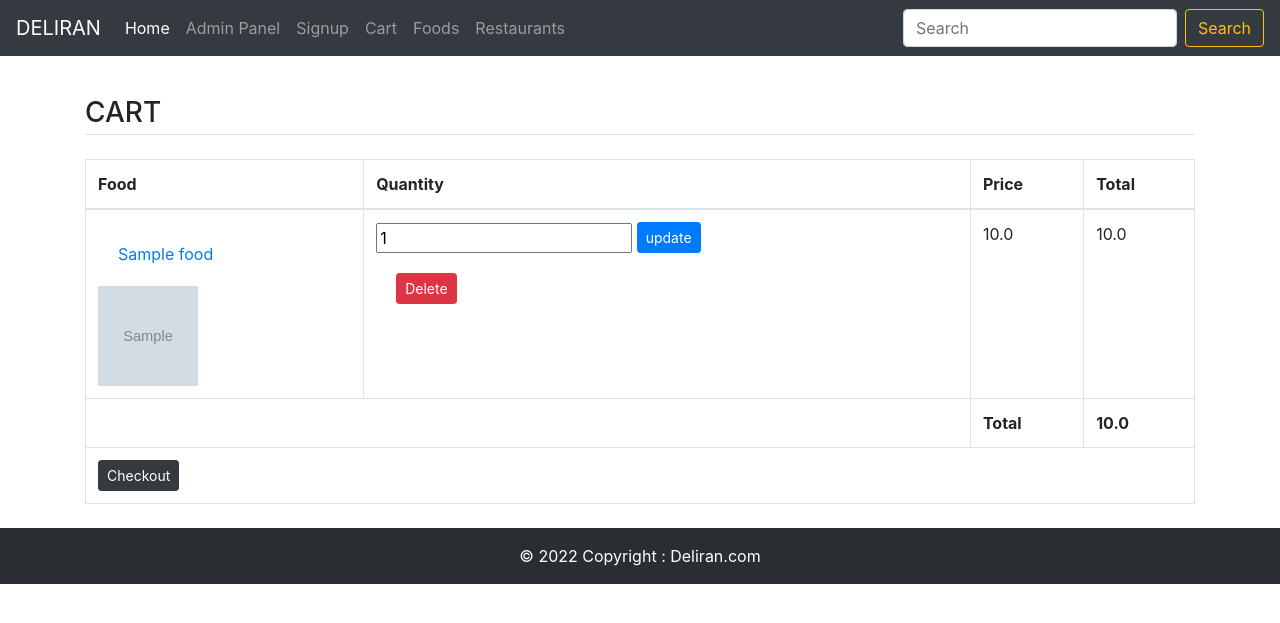
After one commit to delaramghaemmaghami/Maktab_Final_Project, a Django app: page /cart/ in a window 1280 px wide. The commit adds this page. Shown: the top 623 px of the page. Run offline with Django 4.2, Linux system fonts and the light colour scheme; a user stored in the database is signed in; data comes from the database, SQL or seed files in the repository; tables that the repository leaves empty hold one stand-in row (values such as "Sample post"); grey boxes marked "Sample" are stand-in pictures; some libraries are stand-ins or nearby versions.

Commit message:
Cart when a user is logged in

```diff
--- a/SRC/restaurant/models.py
+++ b/SRC/restaurant/models.py
@@ -90,7 +90,7 @@ class Food(models.Model):
 
 class Menu(models.Model):
     inventory = models.PositiveIntegerField()
-    price = models.DecimalField(validators=[MinValueValidator(0.0)], max_digits=10, decimal_places=3)
+    price = models.DecimalField(validators=[MinValueValidator(0.0)], max_digits=10, decimal_places=1)
 
     food = models.ForeignKey(Food, on_delete=models.CASCADE, related_name="food_rel")
     branch = models.ForeignKey(Branch, on_delete=models.CASCADE, related_name="branch_rel")
@@ -129,7 +129,7 @@ class MenuOrder(models.Model):
     order = models.ForeignKey(Order, on_delete=models.CASCADE, related_name="order_rel")
 
     number = models.PositiveIntegerField(validators=[MinValueValidator(1)], default=0)
-    price = models.DecimalField(validators=[MinValueValidator(0.0)], max_digits=10, decimal_places=3, default=0)
+    price = models.DecimalField(validators=[MinValueValidator(0.0)], max_digits=10, decimal_places=1, default=0)
 
     def __str__(self):
         return f"{self.menu} | {self.order}"
--- a/SRC/restaurant/urls.py
+++ b/SRC/restaurant/urls.py
@@ -42,4 +42,5 @@ urlpatterns = [
 
     path("cart/", cart, name="cart"),
     path("delete/<int:id>/", delete_food_order, name="delete"),
+    path("cart-update/", update_cart, name="cart_update"),
 ]
--- a/SRC/restaurant/views.py
+++ b/SRC/restaurant/views.py
@@ -136,9 +136,6 @@ def update_item(request):
         menu.inventory -= menu.inventory
         menu_order.price += int(menu.price)
 
-    elif action == "remove":
-        menu_order.number = (menu_order.number - 1)
-
     menu_order.save()
 
     if menu_order.number <= 0:
@@ -153,9 +150,32 @@ def cart(request):
     result = 0
     for d in data:
         result += d.price
+
+    order = Order.objects.get(id=data[0].order.id)
+    order.total_price = result
+    order.save()
+
     return render(request, "restaurant/user_cart.html", {"data": data, "result": result})
 
 
 def delete_food_order(request, id):
     menu_order = MenuOrder.objects.get(id=id).delete()
     return HttpResponseRedirect("/cart")
+
+
+def update_cart(request):
+    data = json.loads(request.body)
+
+    foodId = data["foodId"]
+    number = data["number"]
+
+    menu_order = MenuOrder.objects.get(id=foodId)
+    menu_order.number = number
+
+    menuId = menu_order.menu.id
+    menu = Menu.objects.get(id=menuId)
+
+    menu_order.price = menu.price * int(number)
+    menu_order.save()
+
+    return JsonResponse("It was added", safe=False)
--- /dev/null
+++ b/SRC/static/js/update_cart.js
@@ -0,0 +1,39 @@
+updateBtns = document.getElementsByClassName("update-food")
+let numbers = document.getElementsByClassName("number")
+
+for (let i = 0; i < updateBtns.length; i++) {
+    updateBtns[i].addEventListener("click", function () {
+        let foodId = updateBtns[i].value
+        console.log("food ID: ", foodId)
+        let mo_number = numbers[i]
+        if (user === "AnonymousUser"){
+            console.log("Not authenticated!")
+        } else {
+            updateUserOrder(foodId, mo_number.value)
+            console.log("UPDATED!!!")
+            console.log(numbers[i].value)
+        }
+    })
+}
+
+function updateUserOrder(foodId, number){
+    console.log("authenticated! sending data ...")
+
+    const url = "/cart-update/";
+
+    fetch(url, {
+        method: "POST",
+        headers: {
+            "Content-Type": "application/json",
+            "X-CSRFToken":csrftoken,
+        },
+        body: JSON.stringify({"foodId":foodId, "number":number})
+    })
+        .then((response) => {
+            return response.json();
+        })
+        .then((data) => {
+            console.log("Data: ", data)
+            window.location.reload();
+        });
+}
--- a/SRC/templates/restaurant/branch_detail.html
+++ b/SRC/templates/restaurant/branch_detail.html
@@ -66,7 +66,7 @@
 						  <div class="card-body">
 							<h6 class="card-text">{{m.branch}}</h6>
 							<h6 class="card-text">{{m.food}}</h6>
-							<h6 class="card-text">{{m.price|floatformat:0}}</h6>
+							<h6 class="card-text">{{m.price|floatformat:1}}</h6>
 							<h6 class="card-text">{{m.inventory}}</h6>
 							<hr>
 							<button data-m="{{m.id}}" data-action="add"
--- /dev/null
+++ b/SRC/templates/restaurant/user_cart.html
@@ -0,0 +1,62 @@
+{% extends "base.html" %}
+
+{% load static %}
+
+{% block style %}
+    <link rel="stylesheet" href="{% static 'css/home.css' %}">
+{% endblock style %}
+
+{% block title %}
+    CART
+{% endblock title %}
+
+{% block content %}
+<main class="container my-4">
+	<br>
+	<br>
+	<h3 class="my-4 border-bottom pb-1">CART</h3>
+	<table class="table table-bordered">
+		<thead>
+			<tr>
+				<th>Food</th>
+				<th>Quantity</th>
+				<th>Price</th>
+				<th>Total</th>
+			</tr>
+		</thead>
+		<tbody>
+			{% for mo in data %}
+			<tr>
+				<td>
+					<p><a href="">{{mo.menu.food.name}}</a></p>
+					<img style="width: 100px; height: 100px" src="{{mo.menu.food.image.url}}" alt="">
+				</td>
+				<td>
+					<input class="number" id="number-input" for="mo-number" type="number" value="{{mo.number}}" style="vertical-align: bottom;" />
+					<button id="mo-number" class="btn btn-sm btn-primary update-food" value="{{mo.id}}">
+						update
+					</button>
+					<p><a class="btn btn-sm btn-danger" href="/delete/{{mo.id}}">Delete</a></p>
+				<td>{{mo.menu.price}}</td>
+				<td>{{mo.price}}</td>
+			</tr>
+			{% endfor %}
+		</tbody>
+		<tfoot>
+			<tr>
+				<td colspan="2"></td>
+				<th>Total</th>
+				<th>{{result}}</th>
+			</tr>
+			<tr>
+				<td colspan="4">
+					<a href="" class="btn btn-dark btn-sm">Checkout <i class="fa fa-long-arrow-alt-right"></i></a>
+				</td>
+			</tr>
+		</tfoot>
+	</table>
+</main>
+{% block js %}
+	<script type="text/javascript" src="{% static 'js/update_cart.js'%}"></script>
+{% endblock js %}
+{% endblock content %}
```
Also changed, not shown: SRC/static/js/cart.js (added, +36 -0 lines), SRC/restaurant/migrations/0012_auto_20220104_1642.py (added), SRC/restaurant/migrations/0013_alter_menuorder_number.py (added), SRC/restaurant/migrations/0014_alter_menuorder_price.py (added), SRC/restaurant/migrations/0015_alter_menuorder_price.py (added), SRC/restaurant/migrations/0016_alter_menuorder_price.py (added), SRC/restaurant/migrations/0017_auto_20220105_1208.py (added), SRC/restaurant/migrations/0018_auto_20220105_1309.py (added), SRC/restaurant/migrations/0019_alter_menuorder_price.py (added), SRC/restaurant/migrations/0020_auto_20220105_2341.py (added), SRC/restaurant/migrations/0021_alter_menuorder_price.py (added), SRC/restaurant/migrations/0022_alter_menu_price.py (added), SRC/restaurant/migrations/0023_auto_20220106_0040.py (added).
